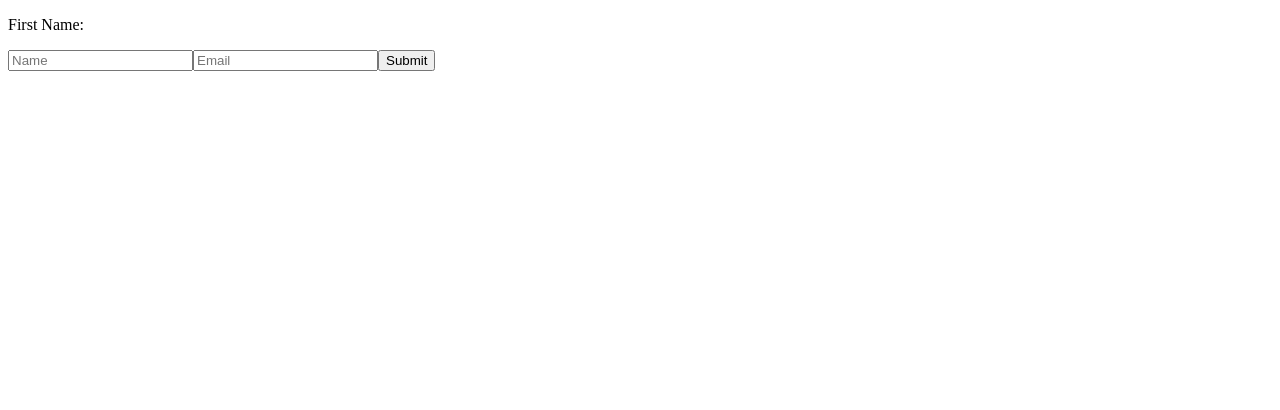
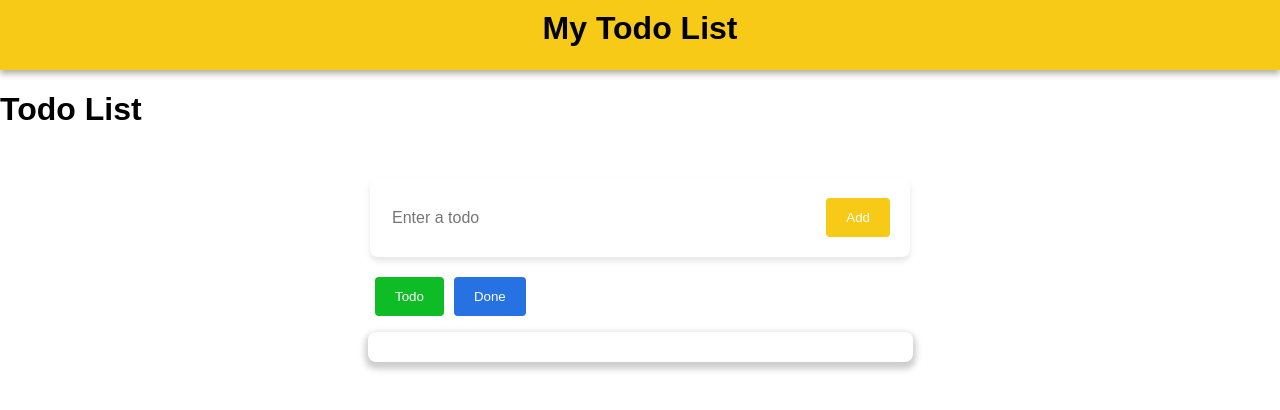
Before and after one commit to nhienkrb/tutor-react, a React (Vite) app: page / in a window 1280 px wide. Shown: the top 410 px of the page. Built offline with nearby package versions, Linux system fonts and the light colour scheme.

Commit message:
#11 feat: Todo App

```diff
--- a/src/App.jsx
+++ b/src/App.jsx
@@ -1,5 +1,6 @@
-import Form from "./components/demo-handle-form/Form";
-
+import Heading from "./components/todo-list/heading";
+import Todo from "./components/todo-list/Todo";
+import css from './app.css'; // phải lùi ra 1 cấp
 function App() {
   const person = {
     name: "John",
@@ -19,8 +20,8 @@ function App() {
       <MessageBtn/>
       <hr />
       <Counter /> */}
-
-      <Form />
+      <Heading />
+      <Todo />
     </div>
   );
 }
--- /dev/null
+++ b/src/app.css
@@ -0,0 +1,4 @@
+body{
+    margin: 0;
+    font-family: sans-serif;
+}
--- /dev/null
+++ b/src/components/css-module/form.module.css
@@ -0,0 +1,38 @@
+.todoForm{
+    background-color: white;
+    border-radius: 8px;
+    padding: 20px;
+    width: 500px;
+    margin: 0 auto;
+    margin-top: 50px;
+    margin-bottom: 10px;
+    box-shadow: 0 4px 6px rgb(0,0,0,0.1);
+}
+.moduleInput{
+    display: block;
+    width: 100%;
+    border: none;
+    border-radius: 4px;
+    color: black;
+    font-size: 16px;
+}
+.moduleInput:focus{
+    outline: none;
+}
+.moduleBtn{
+   display: inline-block;
+   border: none;
+   border-radius: 4px;
+   background-color: #f7ca18;
+   padding: 12px 20px;
+   color: white ;
+   cursor: pointer;
+   margin-left: 5px;
+}
+
+
+.inputContainer{
+    display: flex;
+    justify-content: space-between;
+    align-items: center;
+}
--- /dev/null
+++ b/src/components/css-module/header.module.css
@@ -0,0 +1,10 @@
+
+.header{
+   background-color: #f7ca18;
+   text-align: center;
+   font-weight: bold;
+    height: 50px;
+    padding: 10px;
+    font-size: 2em;
+    box-shadow: 0 4px 6px rgba(0,0,0,0.3);
+}
--- /dev/null
+++ b/src/components/css-module/todoItem.module.css
@@ -0,0 +1,18 @@
+.item{
+    width: 500px;
+    color: #353535;
+    font-size: 20px;
+    margin: 0 auto  ;
+}
+.itemName{
+    font-weight: bold;
+    padding: 10px;
+}
+.line{
+    border: 1px solid #dadada;
+}
+.itemContainer{
+    display: flex;
+    justify-content: space-between;
+    align-items: center;
+}
--- /dev/null
+++ b/src/components/css-module/todoList.module.css
@@ -0,0 +1,28 @@
+
+.todoListContainer{
+    background-color: white;
+    width:550px;
+    margin: 0 auto;
+}
+.todoList{
+    background-color: white;
+    border-radius: 8px;
+    box-shadow: 0px 4px 6px 3px rgba(0,0,0,0.2);
+    width: 515px;
+    margin: 0 auto;
+    margin-top: 1rem;
+    padding: 15px;
+}
+.moduleBtn{
+    display: inline-block;
+    border: none;
+    border-radius: 4px;
+    background-color: #2672e2;
+    padding: 12px 20px;
+    color: white ;
+    cursor: pointer;
+   margin: 10px 0px 0px 10px;
+ }
+ .active{
+    background-color: #0ebd25;
+}
--- /dev/null
+++ b/src/components/todo-list/Form.jsx
@@ -0,0 +1,27 @@
+import { useState } from "react";
+import style from "../css-module/form.module.css";
+export default function Form({ todos, setTodos }) {
+  // const [todo, setTodo] = useState("");
+  const [todo, setTodo] = useState({name:"", completed: false});
+  function handleSubmit(e) {
+    e.preventDefault();
+    setTodos([...todos, todo]);
+    console.log(todos);
+  }
+  return (
+    <form className={style.todoForm} onSubmit={handleSubmit}>
+      <div className={style.inputContainer}>
+        <input
+          className={style.moduleInput}
+          onChange={(e) => setTodo({name: e.target.value, completed: false})}
+          value={todo.name}
+          type="text"
+          placeholder="Enter a todo"
+        />
+        <button className={style.moduleBtn} type="submit">
+          Add
+        </button>
+      </div>
+    </form>
+  );
+}
--- /dev/null
+++ b/src/components/todo-list/Todo.jsx
@@ -0,0 +1,14 @@
+import { useState } from "react";
+import Form from "./Form";
+import TodoList from "./TodoList";
+
+export default function Todo() {
+  const [todos, setTodos] = useState([]);
+  return (
+    <div>
+      <h1>Todo List</h1>
+      <Form todos={todos} setTodos={setTodos} />
+      <TodoList todos={todos} setTodos={setTodos}/>
+    </div>
+  );
+}
--- /dev/null
+++ b/src/components/todo-list/TodoItem.jsx
@@ -0,0 +1,25 @@
+import style from "../css-module/todoItem.module.css";
+import btn from "../css-module/form.module.css";
+
+export default function TodoItem({ item, todos, setTodos }) {
+  function deleteTodo(item) {
+    console.log("Delete Todo: " + item);
+    setTodos(todos.filter((todo) => todo.name !== item));
+  }
+  return (
+    <div className={style.item}>
+      <div className={style.itemContainer}>
+        <div className={style.itemName}> {item.name}</div>
+        <div className={style.itemButton}>
+          <button onClick={() => deleteTodo(item.name)} className={btn.moduleBtn}>
+            &#x2718;
+          </button>
+          <button onClick={() => deleteTodo(item.name)} className={btn.moduleBtn}>
+             &#x2714;
+          </button>
+        </div>
+      </div>
+      <hr className={style.line} />
+    </div>
+  );
+}
--- /dev/null
+++ b/src/components/todo-list/TodoList.jsx
@@ -0,0 +1,34 @@
+import TodoItem from "./TodoItem";
+import { useState } from "react";
+
+import style from "../css-module/todoList.module.css";
+export default function TodoList({ todos, setTodos }) {
+  const [active, setActive] = useState(true); // ✅ dùng state
+
+  function activeOn() {
+    setActive(!active); // ✅ cập nhật state
+  }
+  return (
+    <div className={style.todoListContainer}>
+      <div className={style.statusTodo}>
+        <button
+          onClick={activeOn}
+          className={`${style.moduleBtn} ${active ? style.active : ""}`} // ✅ điều kiện
+        >
+          Todo
+        </button>
+        <button
+          onClick={activeOn}
+          className={`${style.moduleBtn} ${!active ? style.active : ""}`} // ✅ điều kiện
+        >
+          Done
+        </button>      </div>
+
+      <div className={style.todoList}>
+        {todos.map((item, index) => (
+          <TodoItem key={index} item={item} todos={todos} setTodos={setTodos} />
+        ))}
+      </div>
+    </div>
+  );
+}
--- /dev/null
+++ b/src/components/todo-list/heading.jsx
@@ -0,0 +1,9 @@
+import style from "../css-module/header.module.css";
+
+export default function Heading() {
+  return (
+    <div className={style.header}>
+      My Todo List
+    </div>
+  );
+}
```
Also changed, not shown: src/css/style.css (added).
